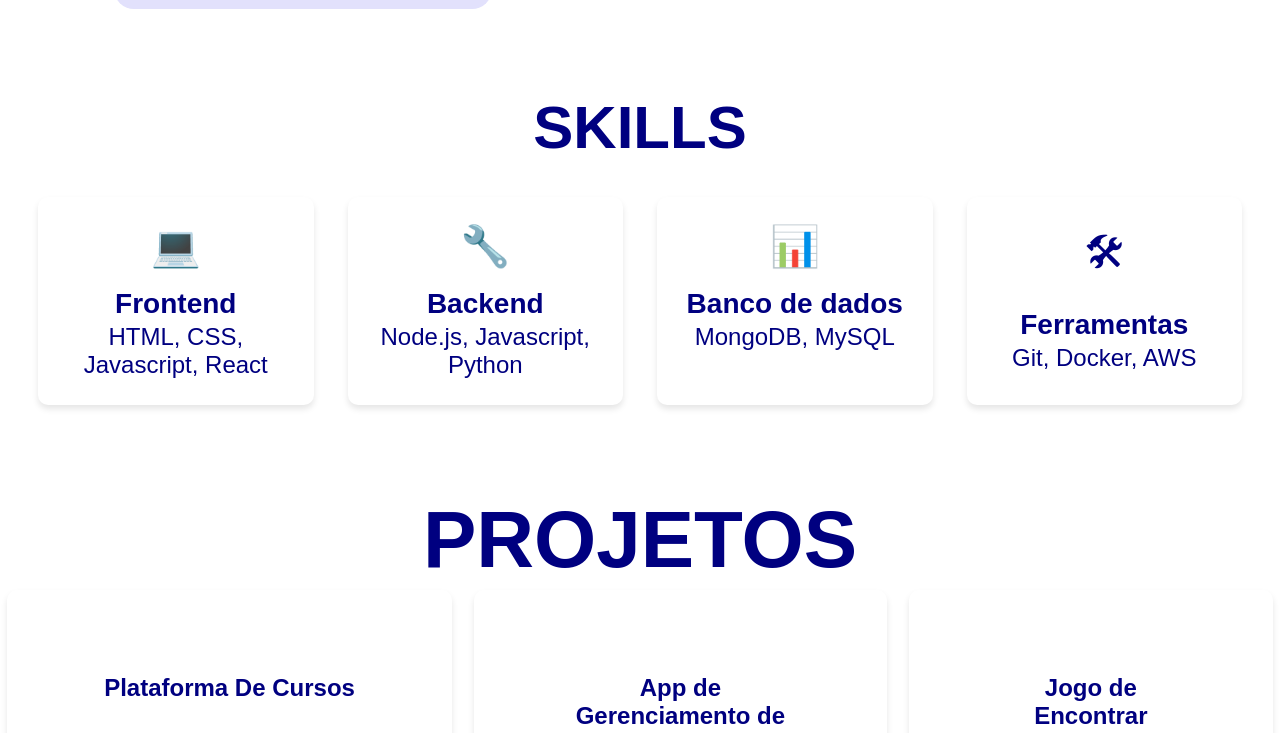
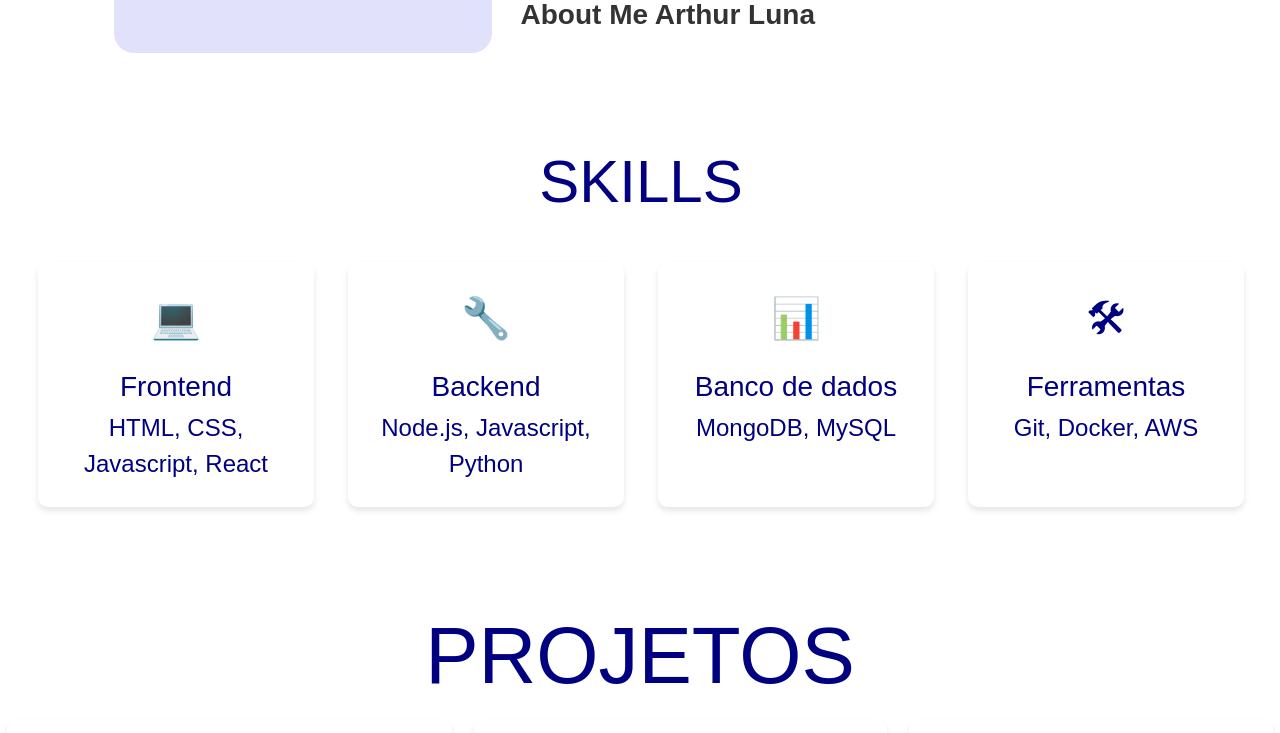
Before and after one commit to arthurlunaa/portfolio-html-dev-css, a website: page src/components/index.html in a window 1280 px wide. Shown: the part 772-1505 px from the top of the page. Drawn offline with nearby package versions, Linux system fonts and the light colour scheme; files that its build step writes are made by us from their sources.

Commit message:
create:landing-page

```diff
--- a/src/components/index.html
+++ b/src/components/index.html
@@ -6,8 +6,7 @@
     <meta name="viewport" content="width=device-width, initial-scale=1.0">
     <link rel="stylesheet" href="styles.css">
     <link rel="stylesheet" href="global.css">
-    <
-
+    <script src="https://cdn.tailwindcss.com"></script>
     <title>Portfolio Arthur </title>
 </head>
 
--- /dev/null
+++ b/tailwind.config.js
@@ -0,0 +1,8 @@
+/** @type {import('tailwindcss').Config} */
+module.exports = {
+  content: ["./src/*.{html,js}"],
+  theme: {
+    extend: {},
+  },
+  plugins: [],
+}
```
Also changed, not shown: package.json (added, +14 -0 lines), 2 other files.
